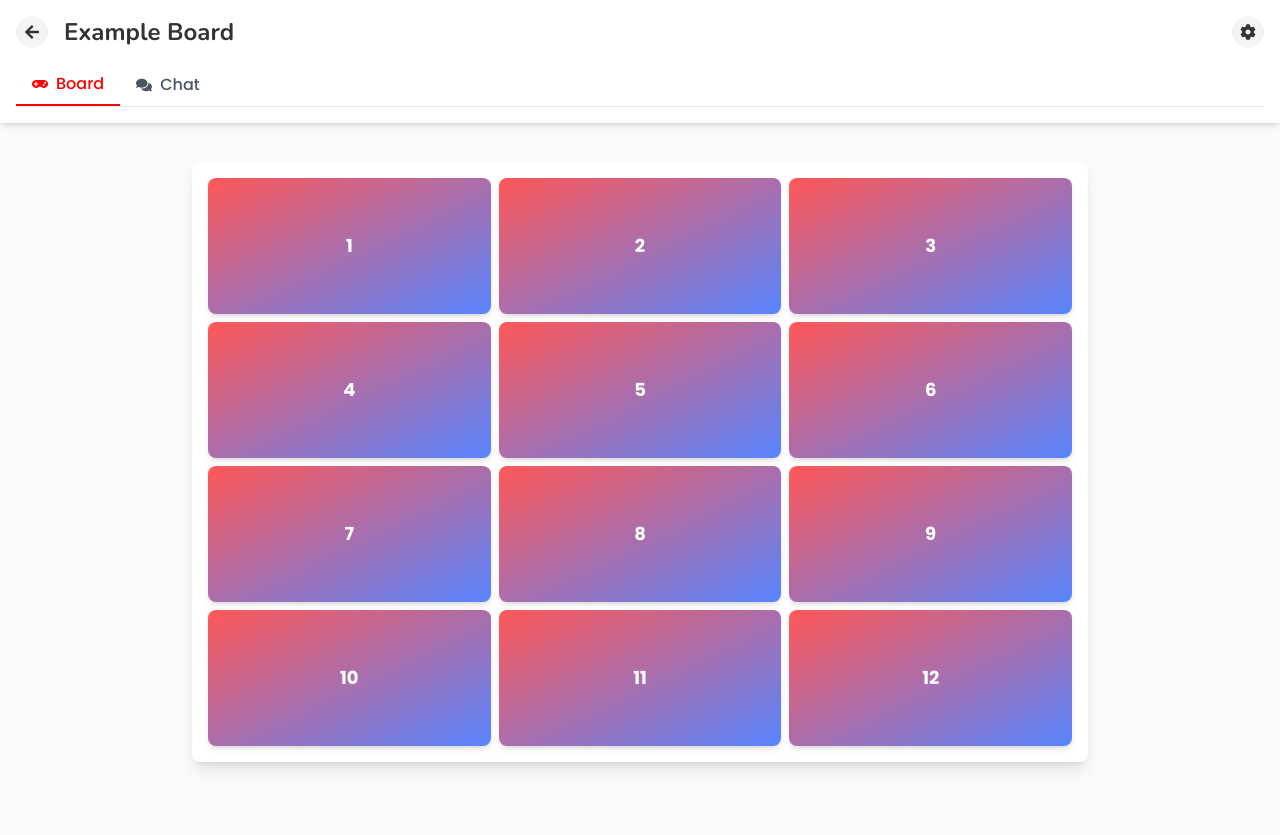
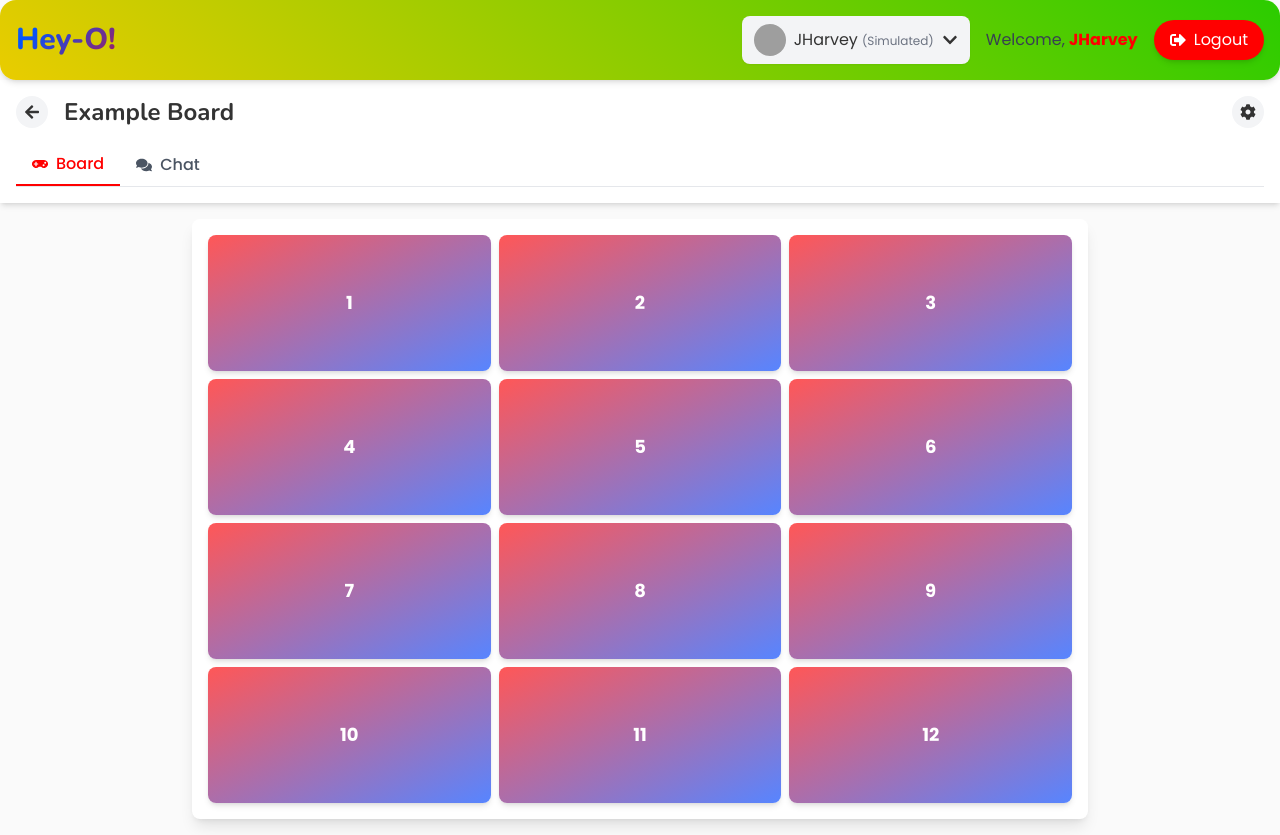
Before and after one commit to Heiny002/HeyO, a React (Create React App) app in the folder client/: page /game/1 in a window 1280 px wide. Before the commit the page ends 800 px from the top, so only its background shows below. Built offline with nearby package versions, Linux system fonts and the light colour scheme; sample sign-in values are in the browser's storage; grey boxes are pictures that could not be loaded.

Commit message:
Add Header to GameBoard page to make user simulation available on chat page

```diff
--- a/client/src/App.js
+++ b/client/src/App.js
@@ -91,6 +91,7 @@ function App() {
         {/* Full Screen Game Route */}
         <Route path="/game/:id" element={
           <ProtectedRoute>
+            <Header />
             <GameBoard />
           </ProtectedRoute>
         } />
--- a/client/src/pages/GameBoard.js
+++ b/client/src/pages/GameBoard.js
@@ -704,7 +704,7 @@ const GameBoard = () => {
   const hasEnoughItems = items.length >= minItemsRequired;
 
   return (
-    <div className="min-h-screen flex flex-col bg-background">
+    <div className="flex flex-col bg-background">
       {/* Hidden file input for photo upload */}
       <input
         type="file"
```
